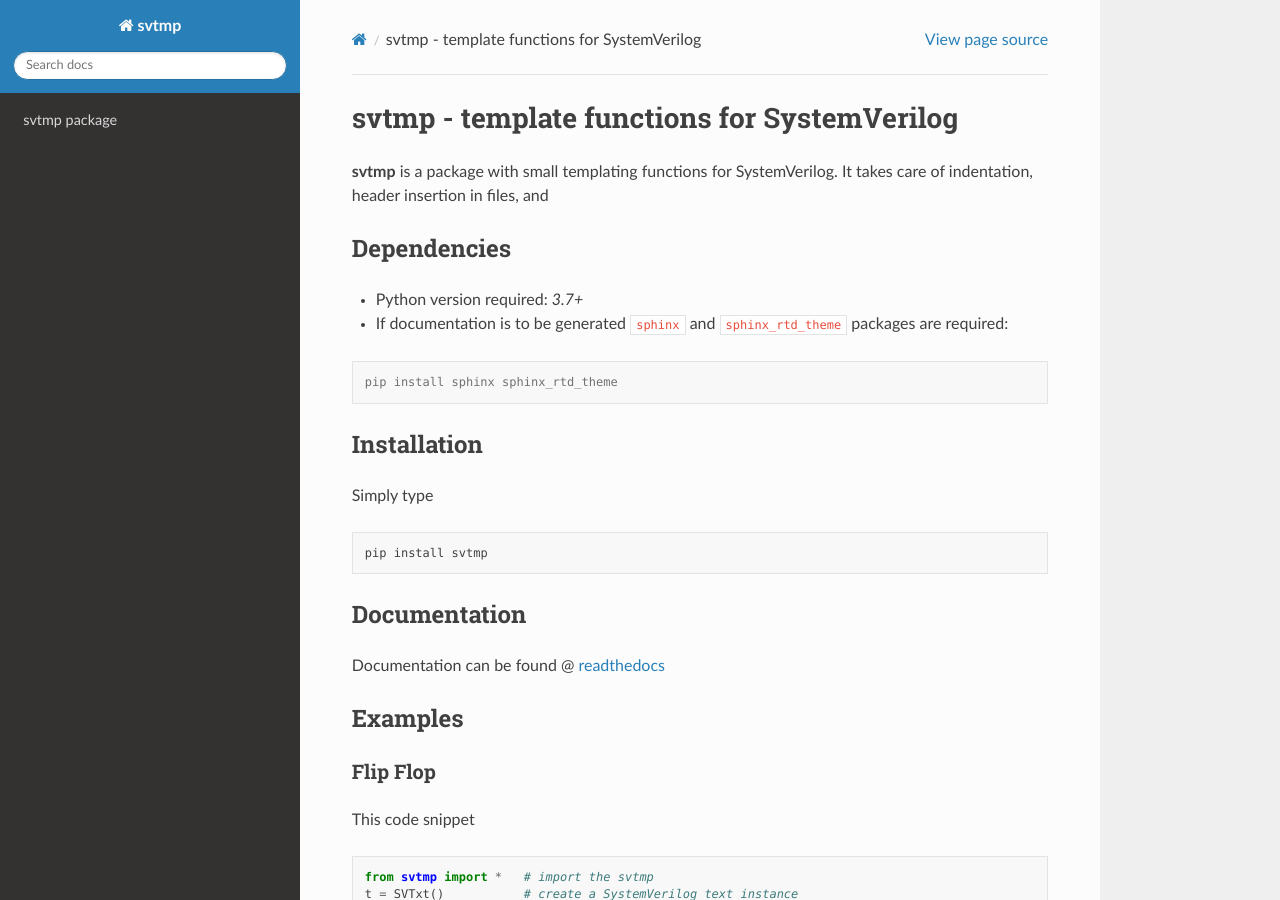
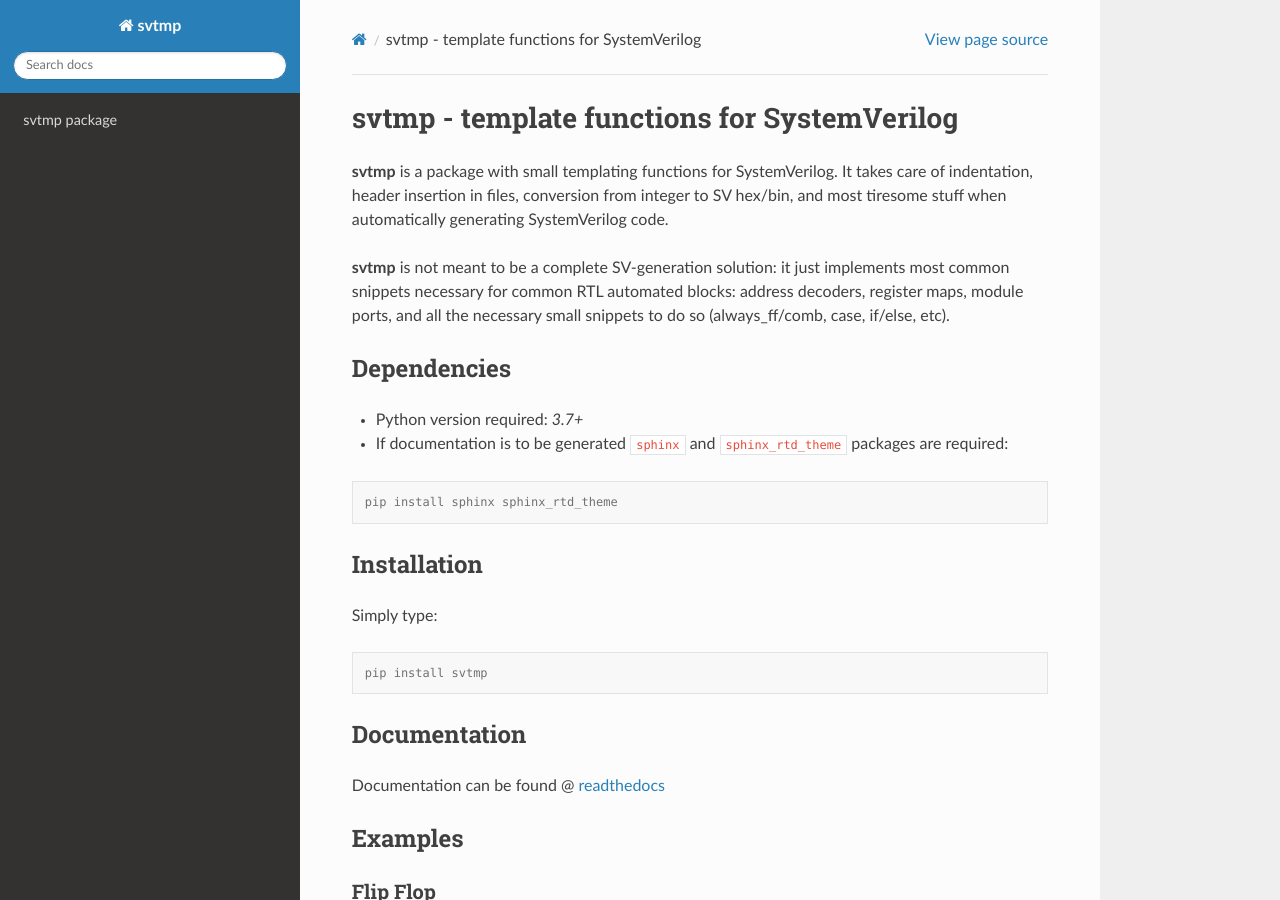
Before and after one commit to alb-garcia/svtmp, a Sphinx documentation site: the page built from docs/index.rst, in a window 1280 px wide and 900 px high. Built offline with Sphinx 7.4.7 and the Read the Docs theme 2.0.0, drawn with Linux system fonts in a browser that asks for light colours; some of the changed text lies outside the part shown.

Commit message:
dev small modification

```diff
--- a/docs/index.rst
+++ b/docs/index.rst
@@ -2,7 +2,13 @@ svtmp - template functions for SystemVerilog
 ==========================================================
 
 **svtmp** is a package with small templating functions for SystemVerilog. It takes care of
-indentation, header insertion in files, and
+indentation, header insertion in files, conversion from integer to SV hex/bin, and most
+tiresome stuff when automatically generating SystemVerilog code.
+
+**svtmp** is not meant to be a complete SV-generation solution: it just implements most
+common snippets necessary for common RTL automated blocks: address decoders, register maps,
+module ports, and all the necessary small snippets to do so (always_ff/comb, case, if/else,
+etc).
 
 Dependencies
 -------------
@@ -17,9 +23,11 @@ Dependencies
 Installation
 -------------
 
-Simply type ::
+Simply type:
 
-  pip install svtmp
+.. code-block:: console
+
+    pip install svtmp
 
 
 Documentation
@@ -207,7 +215,7 @@ To generate the documentation (assuming the clone repository lives @ ``$SVTMP_DI
     cd $SVTMP_DIR/docs
     make html
 
-the documentation can be then accessed @ ``$NIX_SHELL_UTILS_DIR/docs/_build/html/index.htm``
+the documentation can be then accessed @ ``$SVTMP_DIR/docs/_build/html/index.htm``
 
 
 Package Documentation
```
